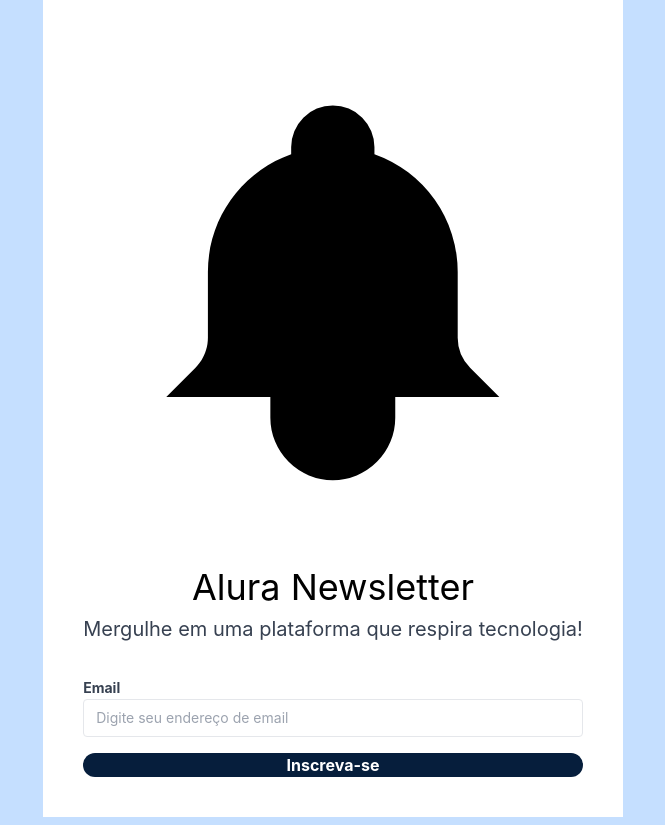
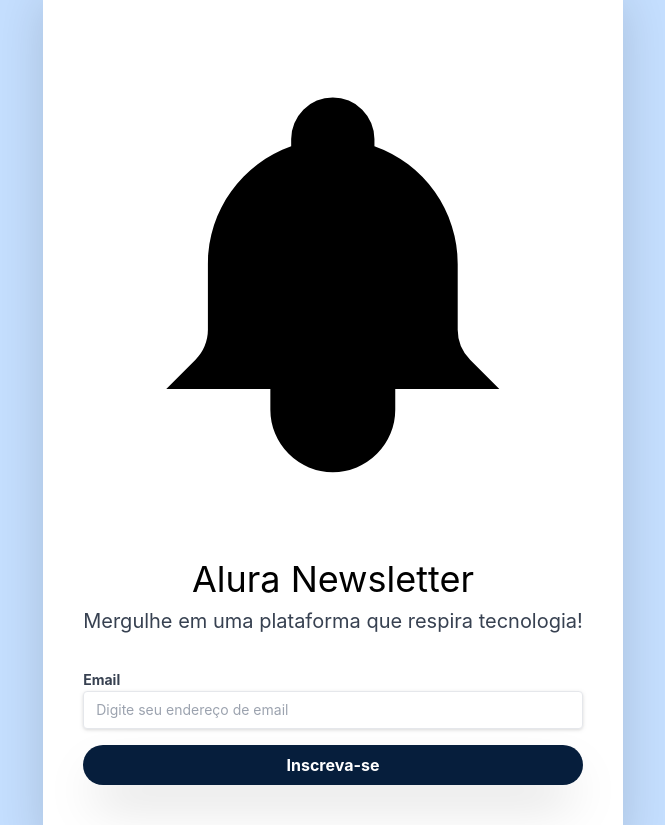
Before and after one commit to otaviohenrique1/aluranewsletter2, a website: page newsletter.html in a window 1280 px wide. Shown: the whole page, without its empty margins (307-972 px from the left). Drawn offline with Linux system fonts and the light colour scheme.

Commit message:
commit 7

```diff
--- a/newsletter.html
+++ b/newsletter.html
@@ -9,7 +9,7 @@
     <link rel="stylesheet" href="styles/output.css">
   </head>
   <body class="bg-azul-claro font-inter flex justify-center items-center h-screen">
-    <main class="flex px-6">
+    <main class="flex px-6 drop-shadow-2xl">
       <section class="bg-azul-escuro hidden">
         <img class="" src="image/icone-mergulhador.svg" alt="icone de mergulhador">
       </section>
@@ -37,8 +37,8 @@
         </div>
         <form>
           <label class="text-sm font-bold text-gray-700 mb-2" for="email">Email</label>
-          <input class="text-sm w-full mb-4 pl-3 rounded border py-2" id="email" type="email" placeholder="Digite seu endereço de email">
-          <button class="font-bold text-white bg-azul-escuro w-full py-2s rounded-full" type="button">Inscreva-se</button>
+          <input class="text-sm w-full mb-4 pl-3 rounded border py-2 drop-shadow focus:outline-none hover:border-azul-claro hover:ring-1 hover:ring-azul-escuro focus:border-azul-escuro focus:ring-1 focus:ring-azul-escuro" id="email" type="email" placeholder="Digite seu endereço de email">
+          <button class="font-bold text-white bg-azul-escuro w-full py-2 rounded-full shadow-2xl" type="button">Inscreva-se</button>
         </form>
       </section>
     </main>
```
Also changed, not shown: styles/output.css.
